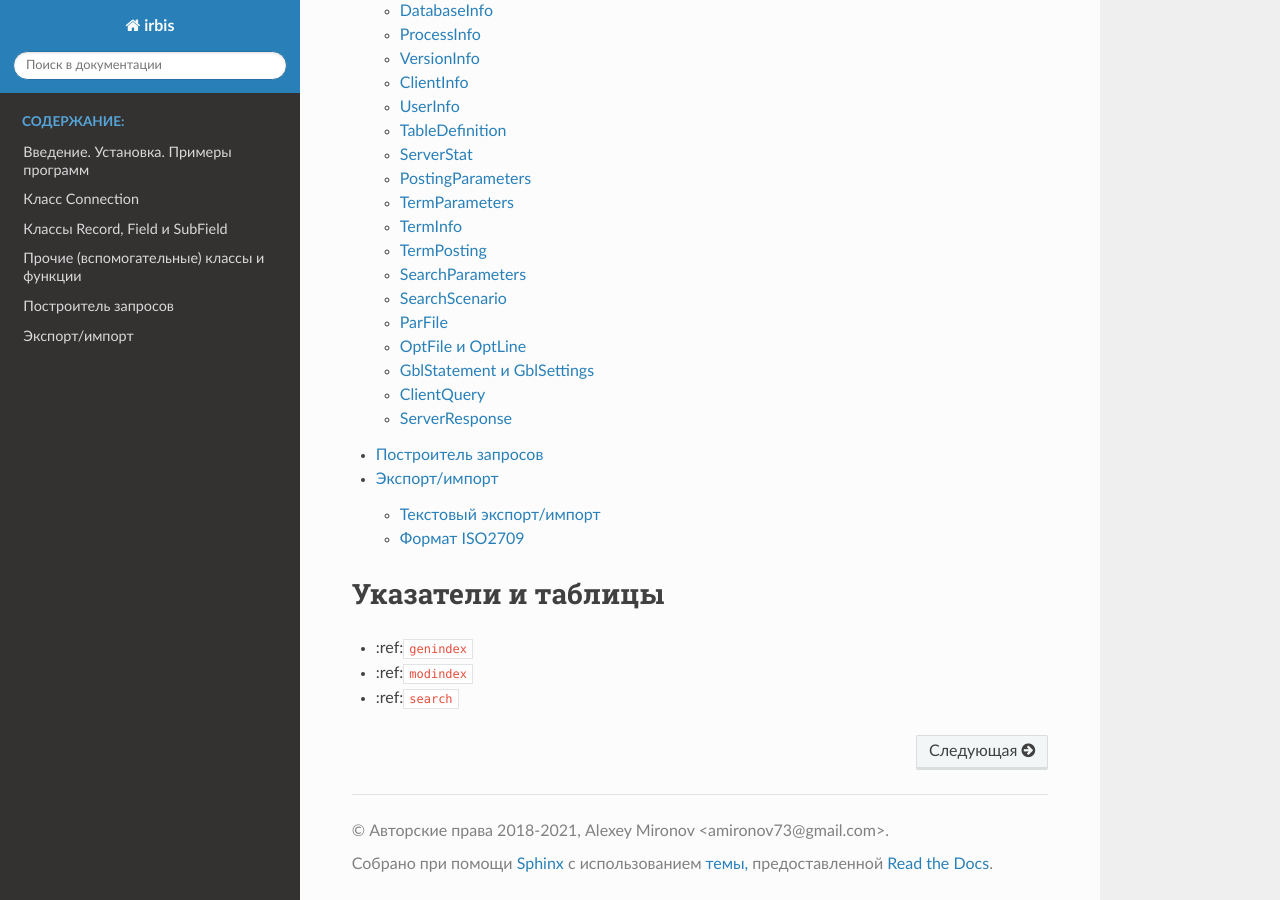
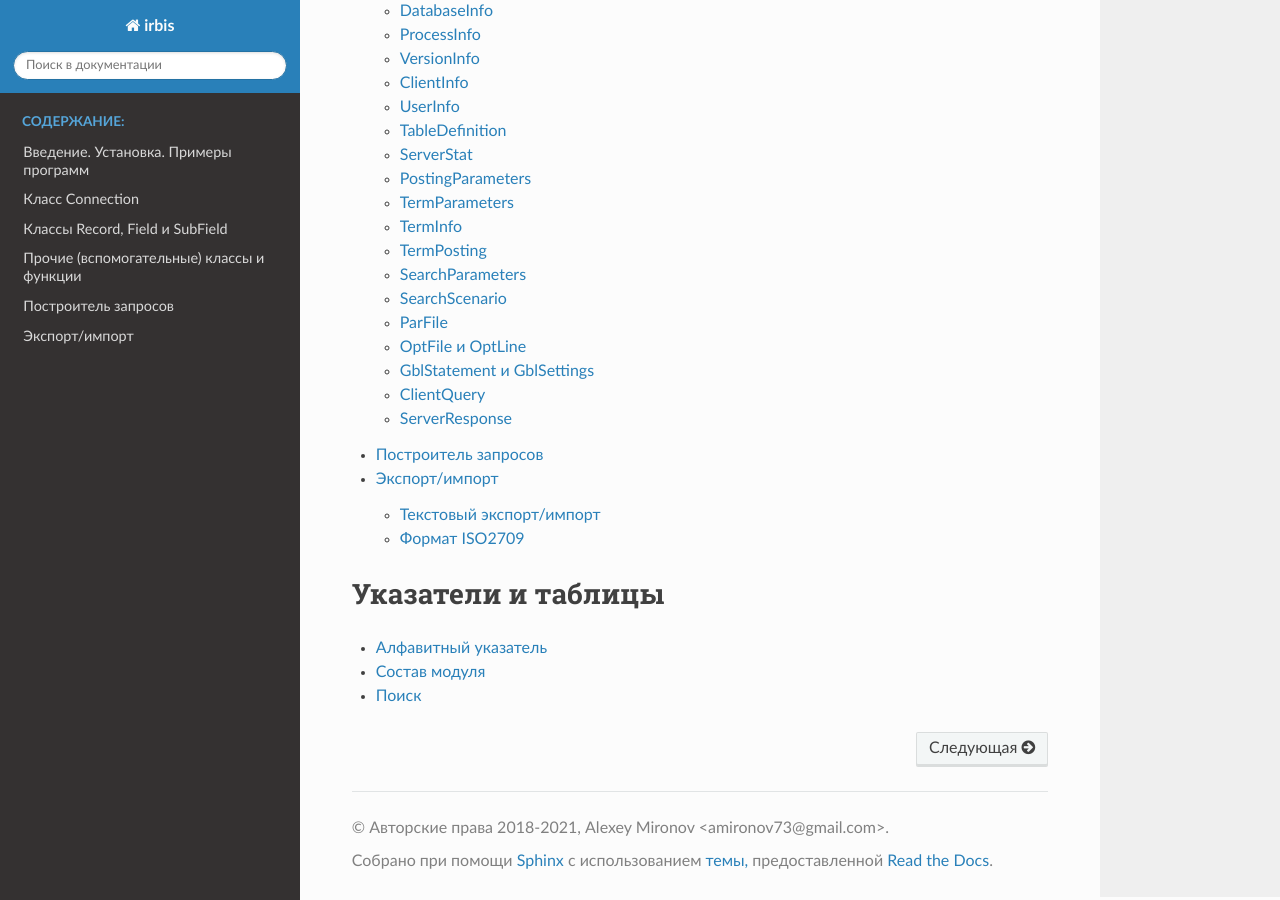
Before and after one commit to amironov73/PythonIrbis, a Sphinx documentation site: the page built from docs/index.rst, in a window 1280 px wide and 900 px high, scrolled down 942 px. Built offline with Sphinx 7.4.7 and the Read the Docs theme 2.0.0, drawn with Linux system fonts in a browser that asks for light colours.

Commit message:
Fix docs/index.rst

```diff
--- a/docs/index.rst
+++ b/docs/index.rst
@@ -24,6 +24,6 @@ PythonIrbis
 Указатели и таблицы
 ===================
 
-* :ref:``genindex``
-* :ref:``modindex``
-* :ref:``search``
+* :ref:`genindex`
+* :ref:`modindex`
+* :ref:`search`
```
